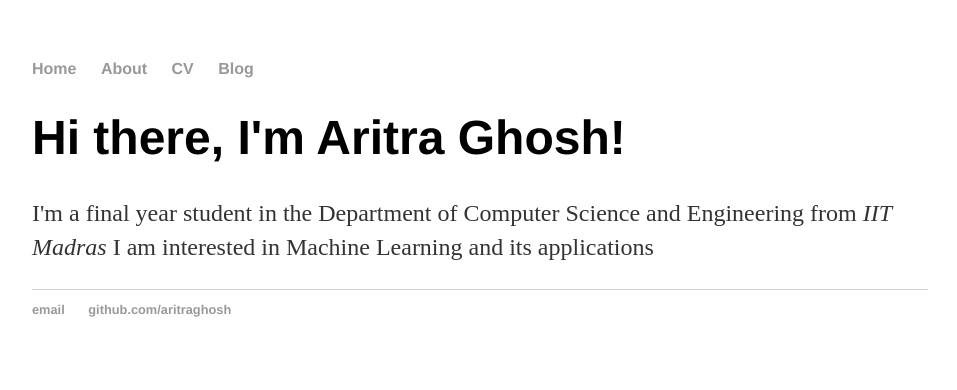
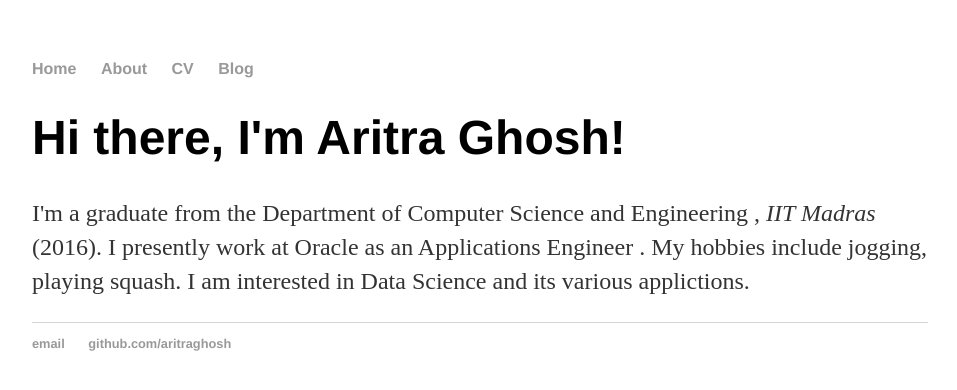
Before and after one commit to aritraghosh/aritraghosh.github.io, a Jekyll site: the page built from index.html, in a window 1280 px wide. Shown: the top 390 px of the page, without its empty margins (160-1117 px from the left). Built offline with Jekyll 4.4.1, drawn with Linux system fonts in a browser that asks for light colours.

Commit message:
Update index.html

```diff
--- a/index.html
+++ b/index.html
@@ -4,5 +4,6 @@
 ---
 <div class="blurb">
 	<h1>Hi there, I'm Aritra Ghosh!</h1>
-	<p>I'm a final year student in the Department of Computer Science and Engineering from <em>IIT Madras</em> I am interested in Machine Learning and its applications  </p>
+	<p>I'm a graduate from the Department of Computer Science and Engineering , <em>IIT Madras</em> (2016). I presently work at Oracle as an Applications Engineer
+		.  My hobbies include jogging, playing squash. I am interested in Data Science and its various applictions.  </p>
 </div><!-- /.blurb -->
```
